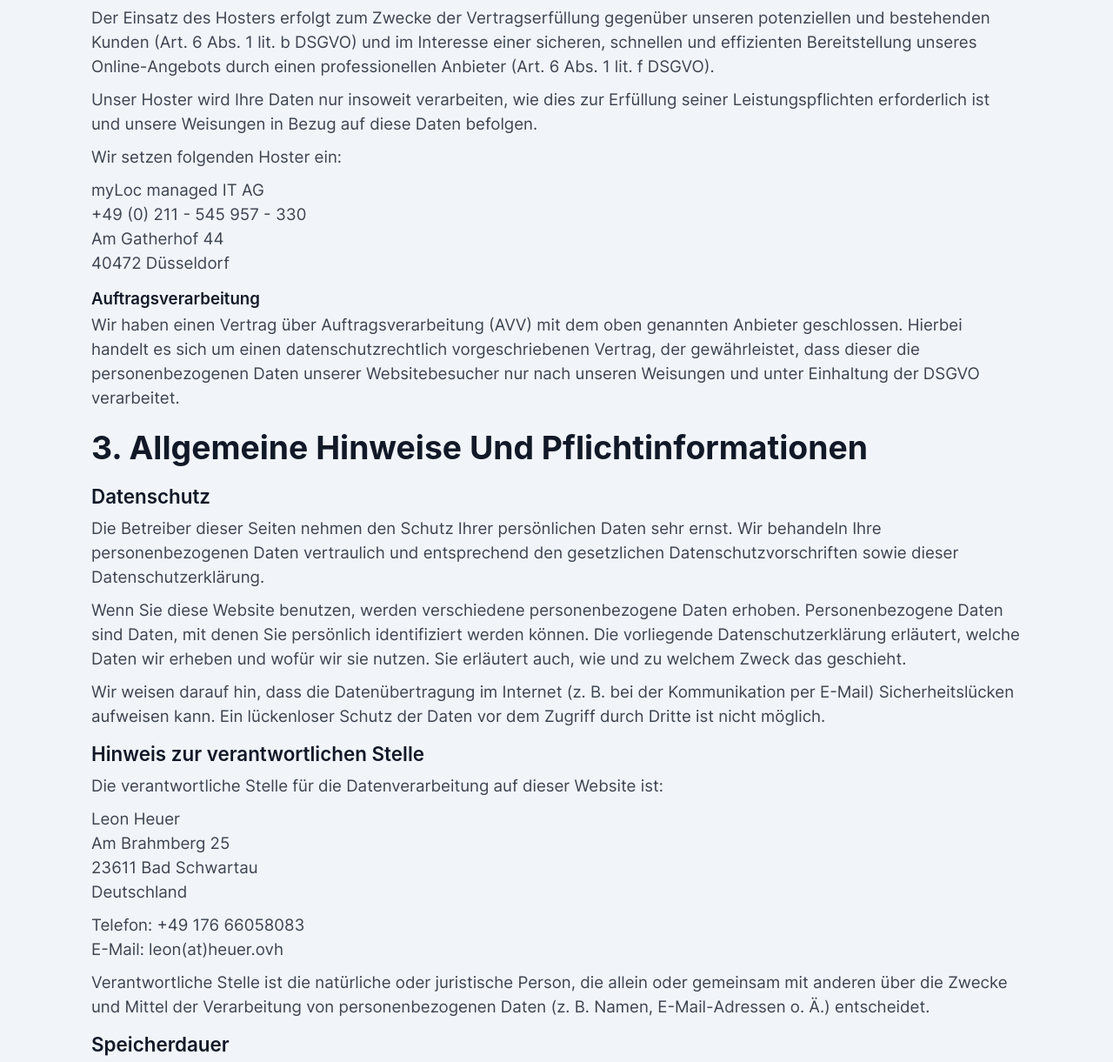
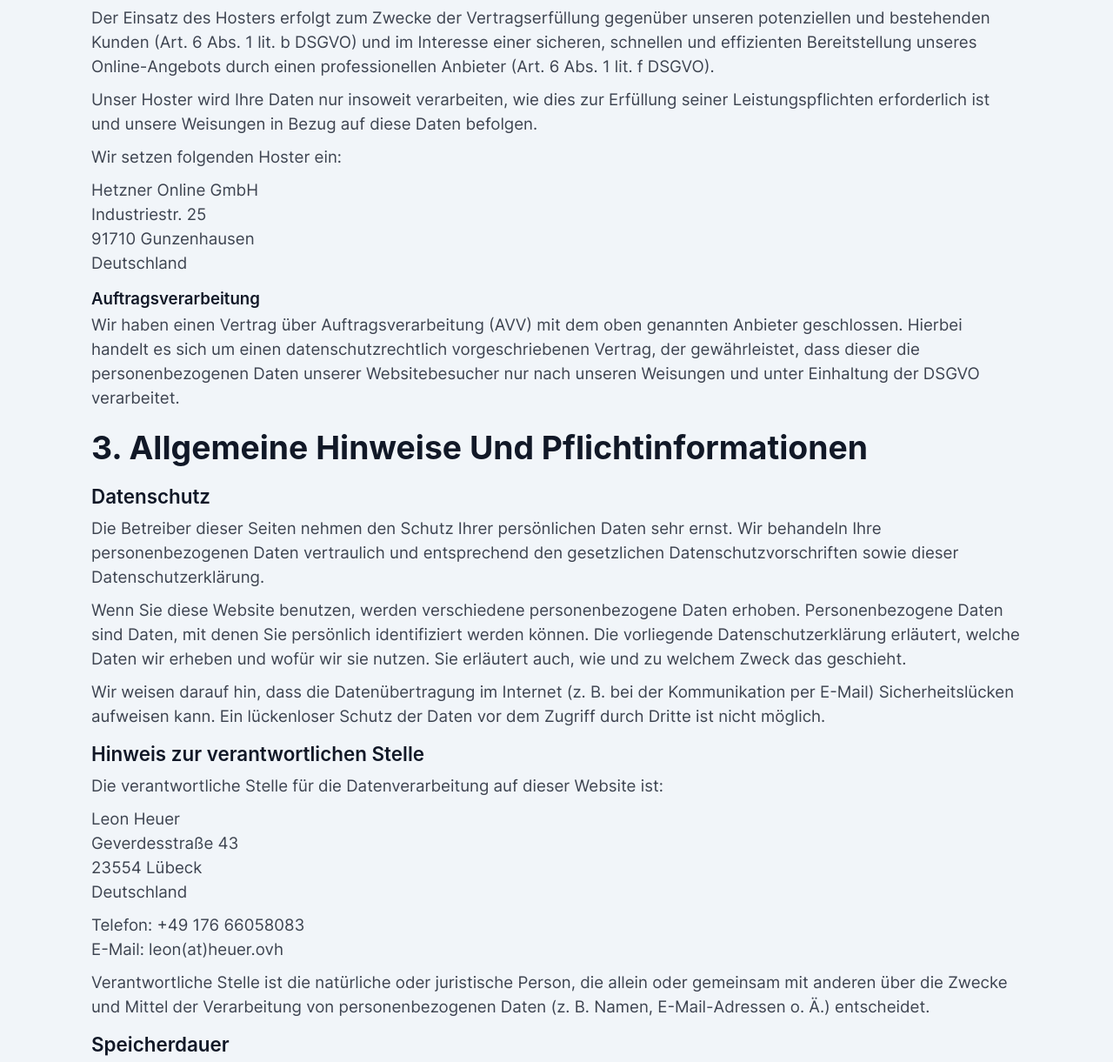
Before and after one commit to heuerleon/leonheuer-portfolio, a Gatsby site: page /privacy in a window 1280 px wide. Shown: the part 1689-2910 px from the top of the page at 87% size. Built offline with nearby package versions, Linux system fonts and the light colour scheme; Gatsby itself is replaced by a stand-in of ours; a web font is replaced by a local one.

Commit message:
Adapt address in legal notice and privacy policy

```diff
--- a/src/pages/privacy.js
+++ b/src/pages/privacy.js
@@ -111,13 +111,10 @@ const Privacy = () => {
               </p>{" "}
               <p>Wir setzen folgenden Hoster ein:</p>
               <p>
-                myLoc managed IT AG
-                <br />
-                +49 (0) 211 - 545 957 - 330
-                <br />
-                Am Gatherhof 44
-                <br />
-                40472 D&uuml;sseldorf
+                Hetzner Online GmbH<br />
+                Industriestr. 25<br />
+                91710 Gunzenhausen<br />
+                Deutschland
               </p>
               <h4>Auftragsverarbeitung</h4>{" "}
               <p>
@@ -161,9 +158,9 @@ const Privacy = () => {
               <p>
                 Leon Heuer
                 <br />
-                Am Brahmberg 25
+                Geverdesstraße 43
                 <br />
-                23611 Bad Schwartau
+                23554 Lübeck
                 <br />
                 Deutschland
               </p>
```
Also changed, not shown: src/pages/legal.js (+4 -5 lines).
